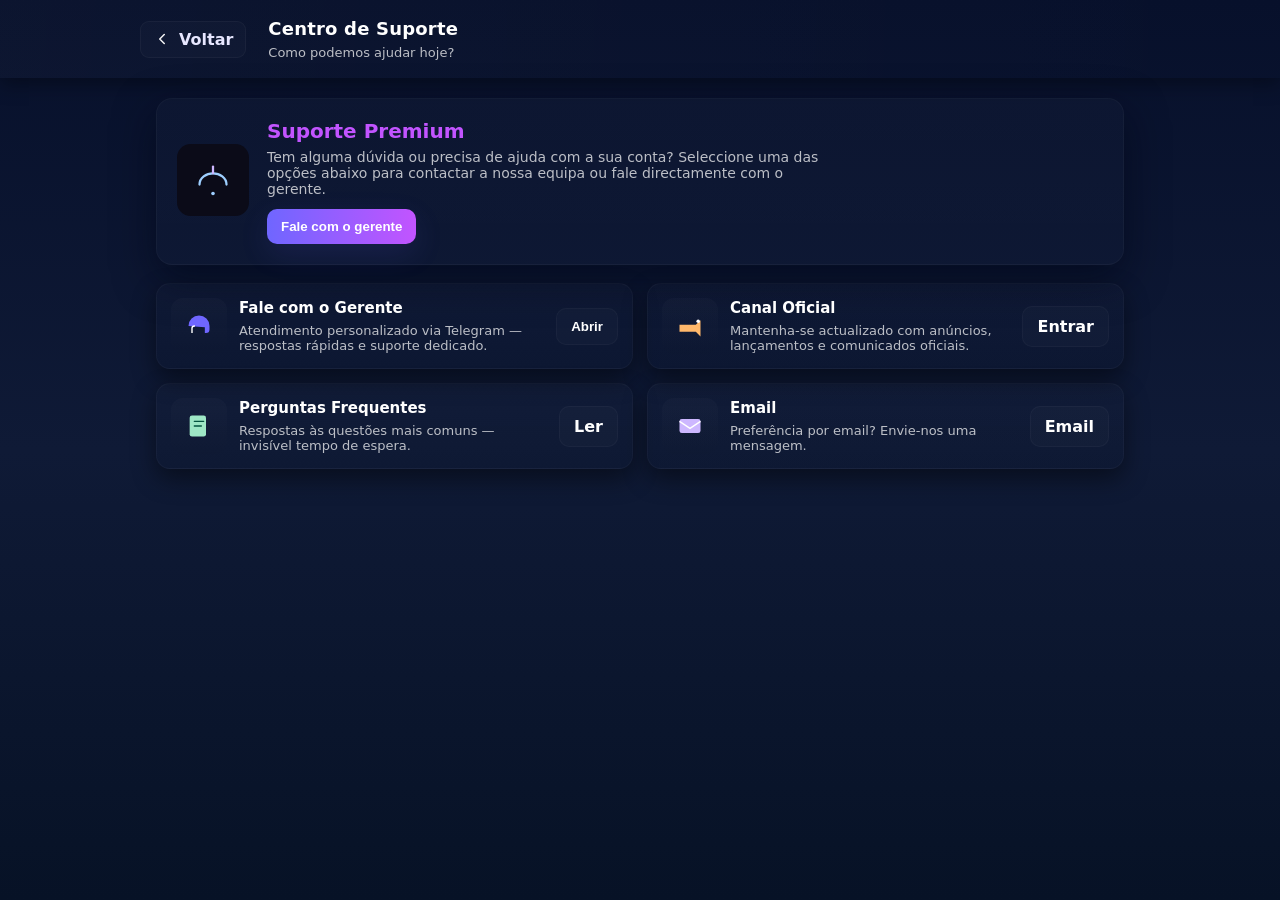
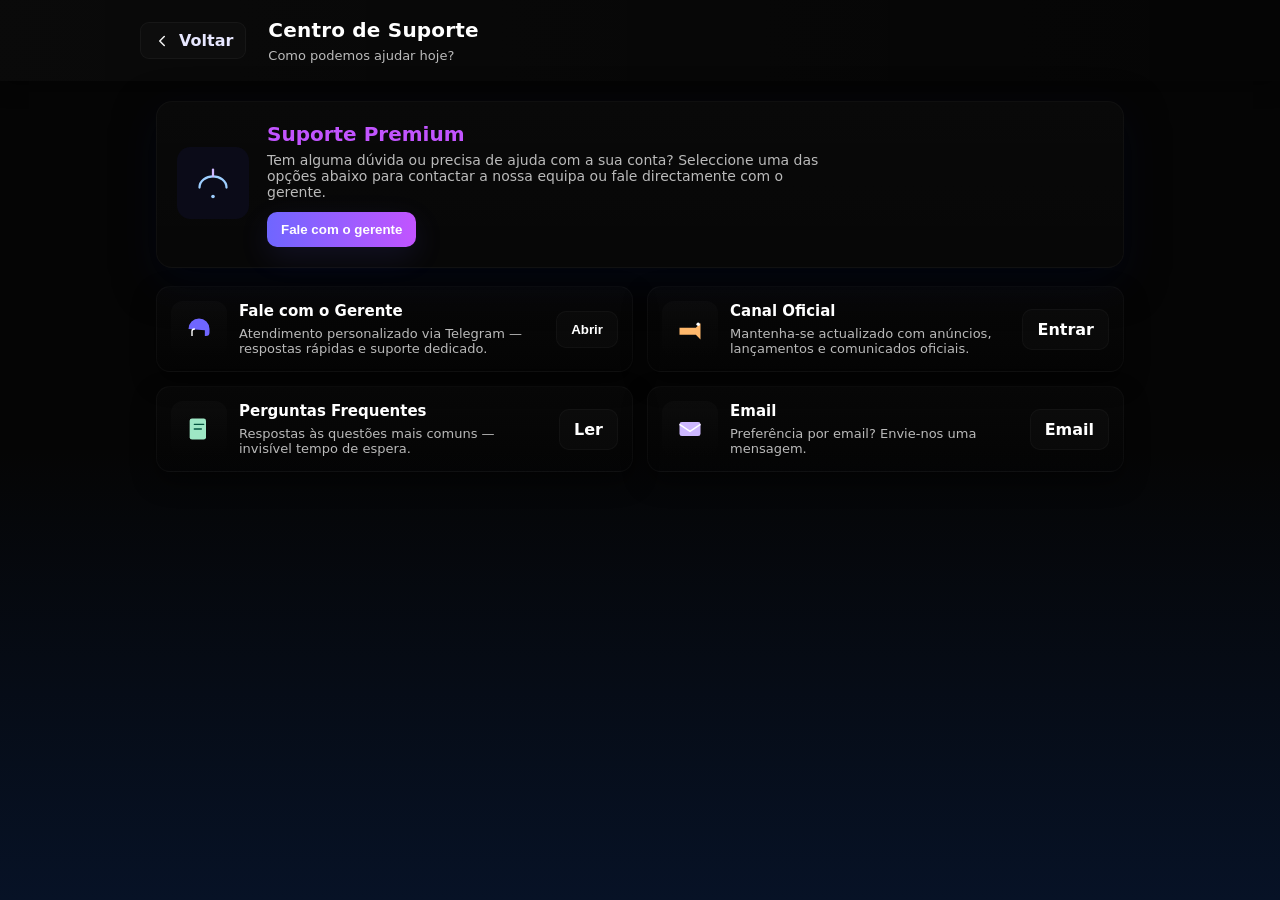

Modify background colors and add back button styles

--- a/suporte.css
+++ b/suporte.css
@@ -1,7 +1,7 @@
 /* suporte.css — design premium, alinhado com o projeto */
 :root{
-  --bg-top: #07102b;
-  --bg-mid: #0f1a36;
+  --bg-top: #050505;
+  --bg-mid: #050505;
   --accent-left: #6f66ff;
   --accent-right: #c254ff;
   --glass: rgba(255,255,255,0.04);
@@ -44,9 +44,24 @@ html,body{height:100%; margin:0; font-family:'Poppins',system-ui,-apple-system,"
 }
 .back-btn svg{ color: #fff; opacity:0.95; }
 
+
+.back{
+width:40px;
+height:40px;
+display:flex;
+align-items:center;
+justify-content:center;
+border-radius:10px;
+border:1px solid rgba(255,170,40,.45);
+background:#090909;
+font-size:20px;
+color:#f4b43a;
+text-decoration:none;
+}
+
 /* title group */
 .title-group{ margin-left:6px; }
-.page-title{ margin:0; font-size:18px; letter-spacing:0.2px; font-weight:600; color:#fff; }
+.page-title{ margin:0; font-size:20px; letter-spacing:0.2px; font-weight:600; color:#fff; }
 .page-sub{ margin:6px 0 0 0; color:var(--muted); font-size:13px; }
 
 /* main container */
